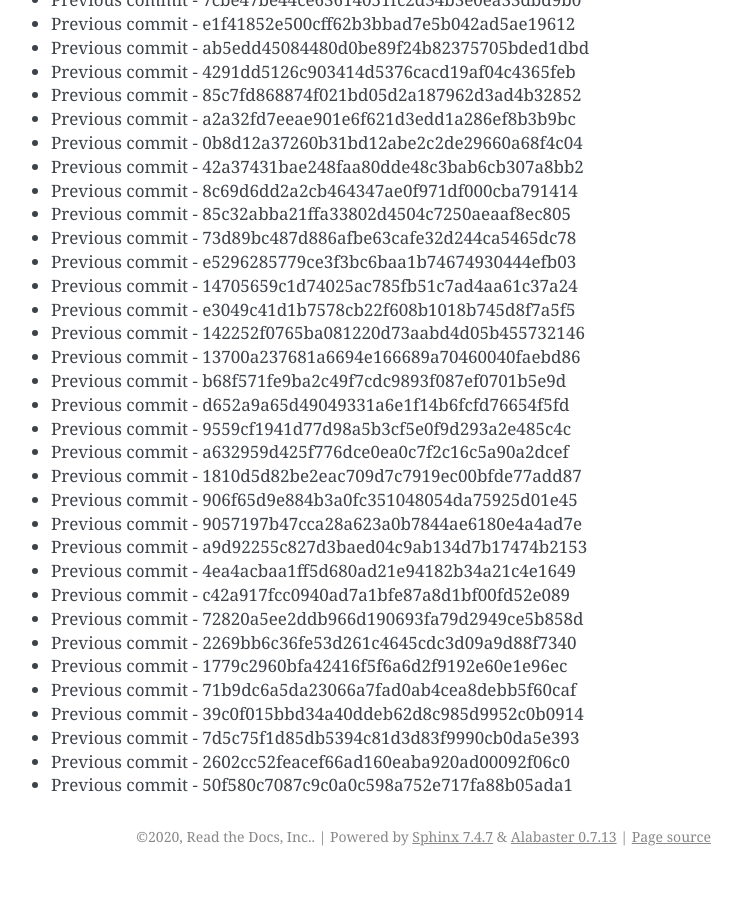
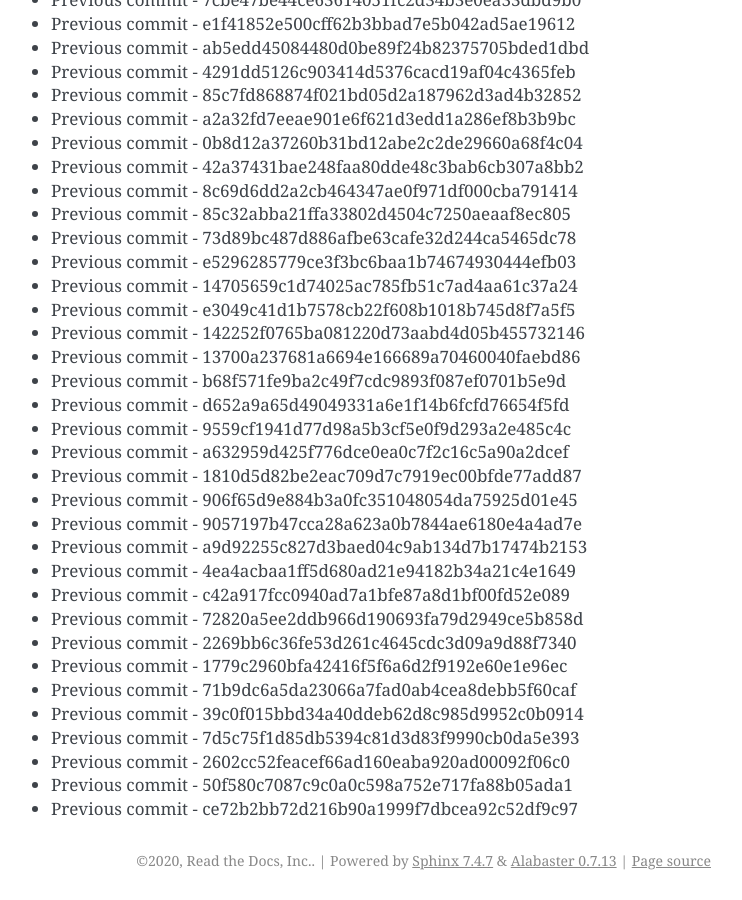
Before and after one commit to readthedocs/rtd-git-stresstest, a Sphinx documentation site: the page built from docs/updates.rst, in a window 1280 px wide and 900 px high, scrolled down 35494 px. Shown: the whole window, without its empty margins (399-1141 px from the left). Built offline with Sphinx 7.4.7, drawn with Linux system fonts in a browser that asks for light colours; before the commit the page ends 36370 px from its top, so only the background shows below that.

Commit message:
Generating commit from previous: ce72b2bb72d216b90a1999f7dbcea92c52df9c97

```diff
--- a/docs/updates.rst
+++ b/docs/updates.rst
@@ -1523,3 +1523,4 @@ It can be tested for any performance characteristics.
 * Previous commit - 7d5c75f1d85db5394c81d3d83f9990cb0da5e393
 * Previous commit - 2602cc52feacef66ad160eaba920ad00092f06c0
 * Previous commit - 50f580c7087c9c0a0c598a752e717fa88b05ada1
+* Previous commit - ce72b2bb72d216b90a1999f7dbcea92c52df9c97
```
